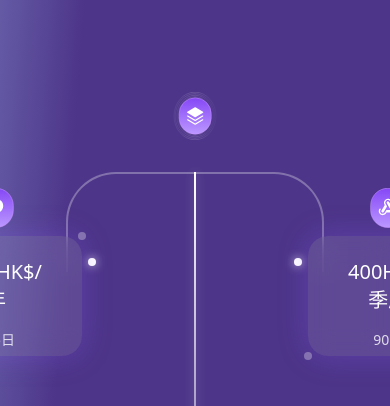
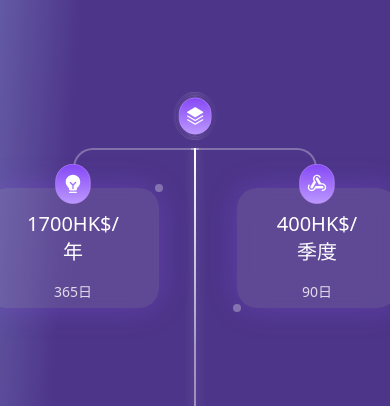
Before and after one commit to xwjisfather/Figma-to-next, a Next.js app in the folder my-project/: page / in a window 390 px wide. Shown: the part 3700-4106 px from the top of the page. Built offline with nearby package versions, Linux system fonts and the light colour scheme; no server answers.

Commit message:
Subscription plan responsive

```diff
--- a/my-project/src/components/SubscriptionPlans.tsx
+++ b/my-project/src/components/SubscriptionPlans.tsx
@@ -22,7 +22,7 @@ const PlanCard: React.FC<PlanProps> = ({ price, duration, icon, position }) => (
     <div className="absolute -bottom-1 -left-1 w-2 h-2 bg-white/30 rounded-full" />
 
     {/* 图标 - 增大尺寸 */}
-    <div className="absolute -top-12">
+    <div className="absolute -top-12 max-lg:-top-10 max-md:-top-8 max-sm:-top-6">
       <img
         src={icon}
         className="w-16 h-16 max-lg:w-14 max-lg:h-14 max-md:w-12 max-md:h-12 max-sm:w-10 max-sm:h-10"
@@ -69,8 +69,8 @@ const SubscriptionPlans: React.FC = () => {
 
       {/* 整体连接线布局容器 */}
       <div className="relative w-full">
-        {/* 中心图标 - 移除圆环，增大图标 */}
-        <div className="relative flex justify-center mb-24">
+       {/* 调整中心图标位置和间距 */}
+        <div className="relative flex justify-center mb-24 max-lg:mb-20 max-md:mb-16 max-sm:mb-12">
             <div className="relative">
               <img
                 src="/layer.svg"
@@ -80,37 +80,65 @@ const SubscriptionPlans: React.FC = () => {
             </div>
         </div>
 
-        {/* 连接线 - 调整连接点位置 */}
-        <div className="absolute top-16 left-0 w-full h-full">
-          {/* 左侧弧形连接线 */}
+        {/* 调整连接线布局 */}
+        <div className="absolute top-16 max-lg:top-14 max-md:top-12 max-sm:top-10 left-0 w-full h-full">
+            {/* 左侧弧形连接线 - 调整响应式位置和尺寸 */}
             <div className="absolute left-[14%] top-4 w-[36%] h-[100px]
-            border-t-2 border-l-2 rounded-tl-[50px] border-white/30" />
+              max-lg:left-[14%] max-lg:w-[36%] max-lg:h-[80px]
+              max-md:left-[15%] max-md:w-[36%] max-md:h-[60px]
+              max-sm:left-[16%] max-sm:w-[35%] max-sm:h-[40px]
+              border-t-2 border-l-2 rounded-tl-[50px]
+              max-lg:rounded-tl-[40px]
+              max-md:rounded-tl-[30px]
+              max-sm:rounded-tl-[20px]
+              border-white/30" />
 
-          {/* 右侧弧形连接线 */}
+            {/* 右侧弧形连接线 - 调整响应式位置和尺寸 */}
             <div className="absolute right-[14%] top-4 w-[36%] h-[100px]
-            border-t-2 border-r-2 rounded-tr-[50px] border-white/30" />
+              max-lg:right-[14%] max-lg:w-[36%] max-lg:h-[80px]
+              max-md:right-[15%] max-md:w-[36%] max-md:h-[60px]
+              max-sm:right-[16%] max-sm:w-[35%] max-sm:h-[40px]
+              border-t-2 border-r-2 rounded-tr-[50px]
+              max-lg:rounded-tr-[40px]
+              max-md:rounded-tr-[30px]
+              max-sm:rounded-tr-[20px]
+              border-white/30" />
 
-          {/* 中间垂直连接线 */}
-          <div className="absolute left-1/2 -translate-x-1/2 top-4 w-[2px] h-[500px]
+            {/* 中间垂直连接线 - 调整高度 */}
+            <div className="absolute left-1/2 -translate-x-1/2 top-4 w-[2px]
+              h-[500px]
+              max-lg:h-[500px]
+              max-md:h-[400px]
+              max-sm:h-[400px]
               bg-gradient-to-b from-white via-white/50 to-white/30
               shadow-[0_0_10px_rgba(255,255,255,0.3)]" />
 
-          {/* 装饰性光点 */}
-          <div className="absolute left-[20%] top-[102px] w-2 h-2 bg-white rounded-full
+            {/* 装饰性光点 - 调整响应式位置 */}
+            <div className="absolute left-[20%] top-[102px]
+              max-lg:top-[82px] max-lg:left-[18%]
+              max-md:top-[62px] max-md:left-[16%]
+              max-sm:top-[42px] max-sm:left-[14%]
+              w-2 h-2 bg-white rounded-full
               shadow-[0_0_10px_rgba(255,255,255,0.8)]" />
-          <div className="absolute right-[20%] top-[102px] w-2 h-2 bg-white rounded-full
+
+            <div className="absolute right-[20%] top-[102px]
+              max-lg:top-[82px] max-lg:right-[18%]
+              max-md:top-[62px] max-md:right-[16%]
+              max-sm:top-[42px] max-sm:right-[14%]
+              w-2 h-2 bg-white rounded-full
               shadow-[0_0_10px_rgba(255,255,255,0.8)]" />
+
             <div className="absolute left-1/2 -translate-x-1/2 bottom-0 w-2 h-2 bg-white rounded-full
               shadow-[0_0_10px_rgba(255,255,255,0.8)]" />
           </div>
 
-        {/* 卡片布局保持不变 */}
-        <div className="grid grid-cols-3 gap-20">
-          <div className="flex justify-end">
+          {/* 调整卡片网格布局 */}
+          <div className="grid grid-cols-3 gap-20 max-lg:gap-10 max-md:gap-5 max-sm:gap-2">
+            <div className="flex justify-end max-md:justify-center">
               <PlanCard {...plans[0]} />
             </div>
             <div className="col-span-1"></div>
-          <div className="flex justify-start">
+            <div className="flex justify-start max-md:justify-center">
               <PlanCard {...plans[2]} />
             </div>
           </div>
```
Lines whose indentation alone changed are shown as unchanged.
